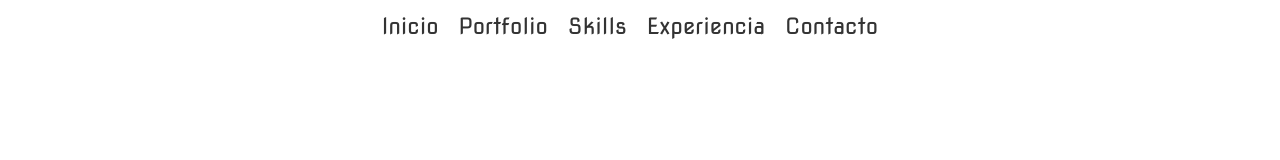
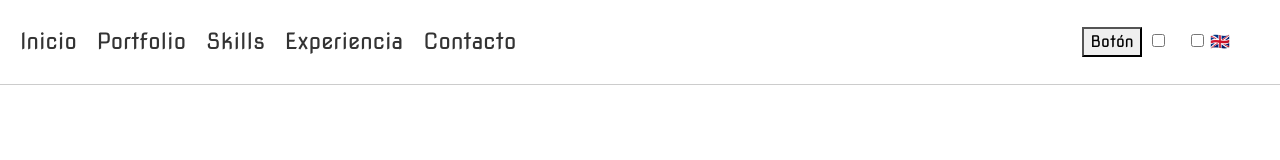
Before and after one commit to JooGo01/PortafolioWeb, a plain HTML site: page index.html in a window 1280 px wide. Drawn offline with nearby package versions, Linux system fonts and the light colour scheme.

Commit message:
Navbar y estilo navbar

```diff
--- a/estilo/estilo.css
+++ b/estilo/estilo.css
@@ -17,7 +17,23 @@ body {
 nav {
     background-color: white; /* Fondo blanco */
     text-align: center; /* Centra los elementos */
-    padding: 10px 0; /* Añade un poco de espacio alrededor del navbar */
+    padding: 10px 20px; /* Añade espacio alrededor del navbar */
+    display: flex;
+    justify-content: space-between; /* Distribuye los elementos a lo largo del navbar */
+    align-items: center; /* Centra verticalmente los elementos */
+    border-bottom: 1px solid #ccc; /* Línea de separación en la parte inferior */
+}
+
+.navbar-right{
+    display: flex;
+    justify-content: space-between;
+    align-items: center;
+    padding: 10px 20px;
+}
+
+.switch{
+    padding:10px;
+    margin:auto;
 }
 
 ul {
@@ -25,7 +41,7 @@ ul {
     margin: 0;
     padding: 0;
     display: flex;
-    justify-content: center; /* Centra los elementos horizontalmente */
+    align-items: center; /* Centra verticalmente los elementos */
 }
 
 li {
--- a/index.html
+++ b/index.html
@@ -23,6 +23,17 @@
             <li><a href="#">Experiencia</a></li>
             <li><a href="#">Contacto</a></li>
         </ul>
+        <div class="navbar-right">
+            <button>Botón</button>
+            <div class="theme-switch switch">
+                <input type="checkbox" id="themeToggle">
+                <label for="themeToggle"></label>
+            </div>
+            <div class="language-switch switch">
+                <input type="checkbox" id="languageToggle">
+                <label for="languageToggle">&#127468;&#127463;</label>
+            </div>
+        </div>
     </nav>
 </body>
 </html>
```
